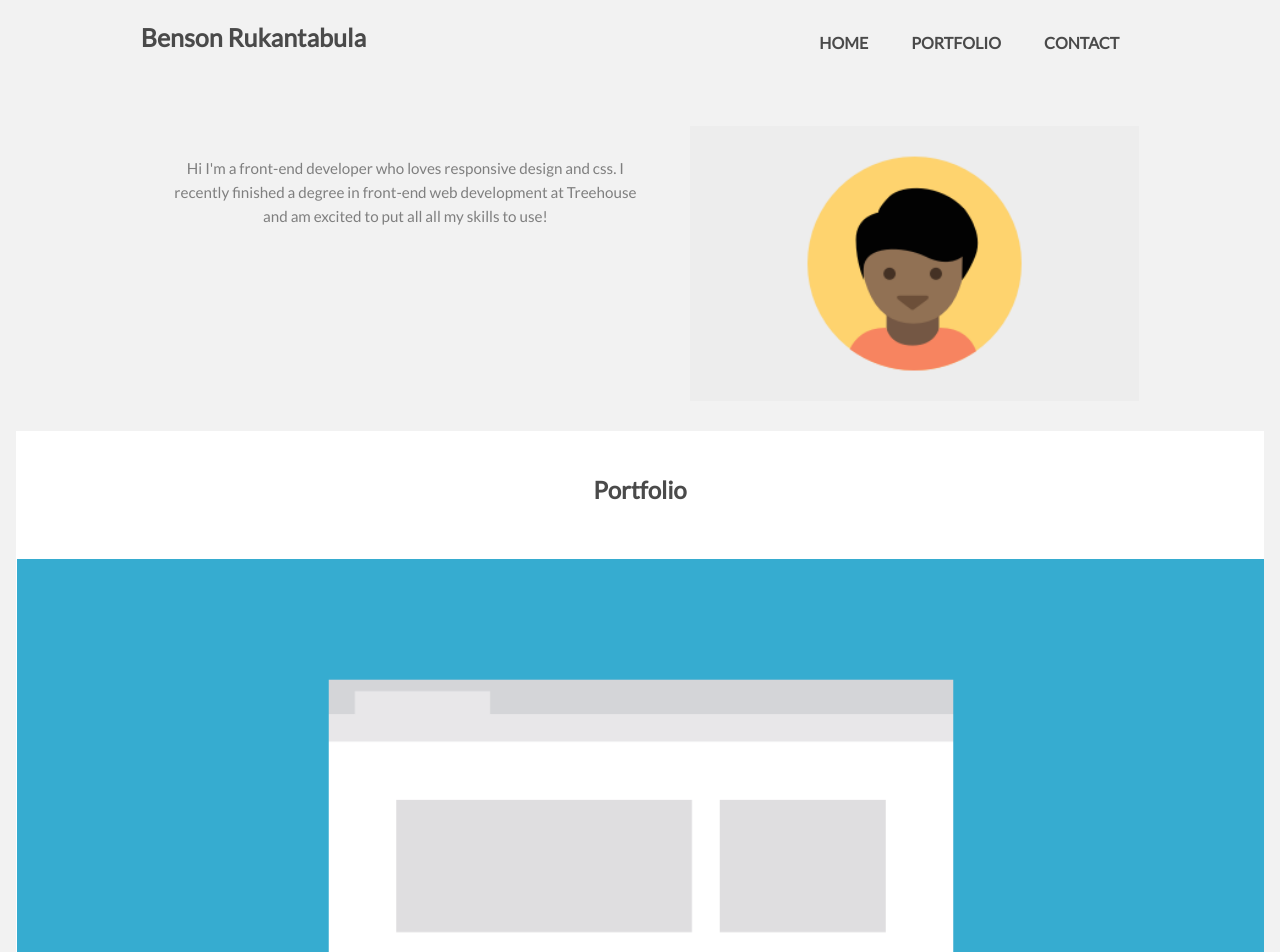
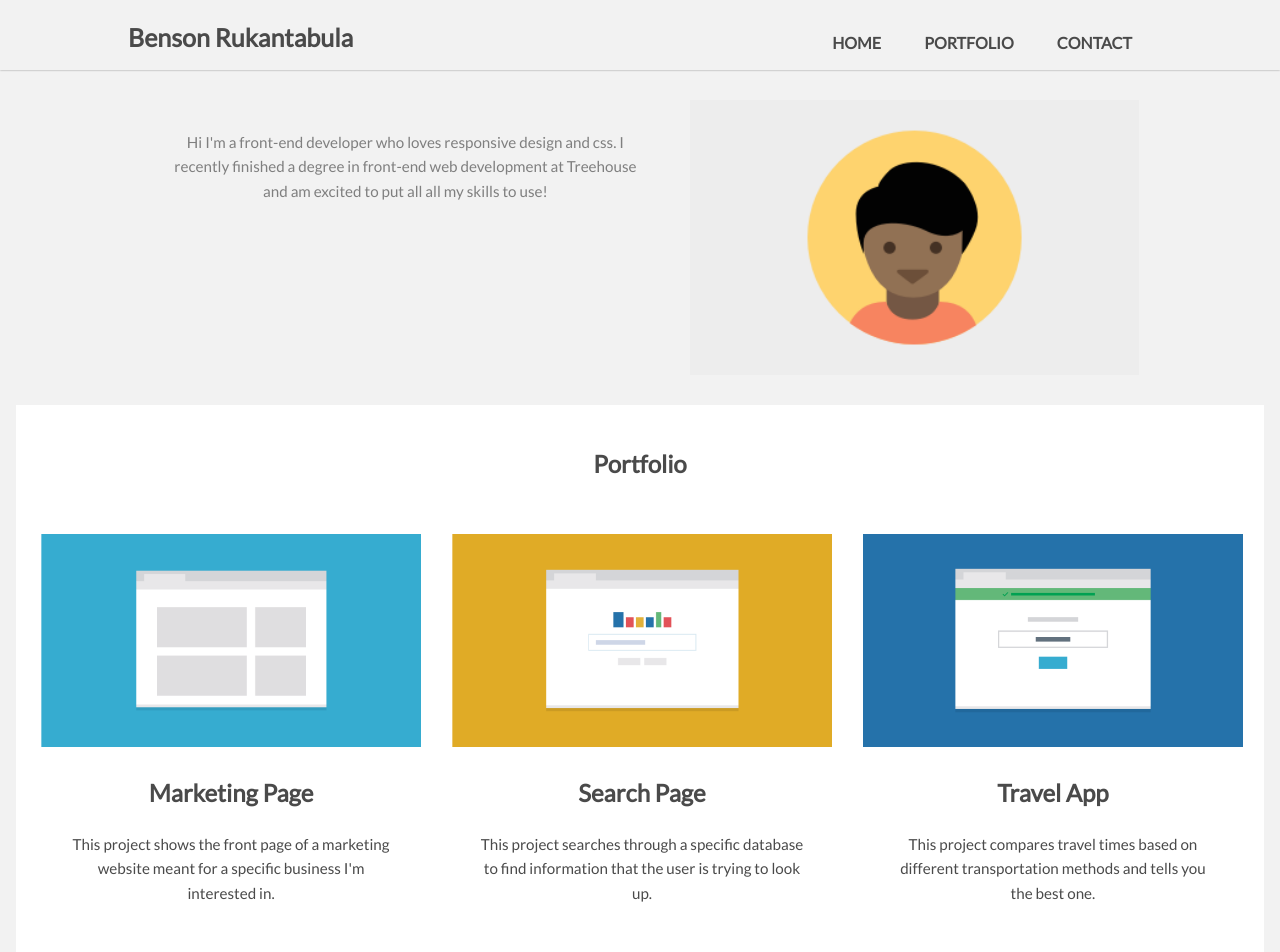
Before and after one commit to rukantabula/responsive_layout_v3, a plain HTML site: page index.html in a window 1280 px wide. Shown: the top 952 px of the page. Drawn offline with Linux system fonts and the light colour scheme.

Commit message:
media queries finalized

```diff
--- a/css/style.css
+++ b/css/style.css
@@ -135,6 +135,7 @@ img {
 
 @media (min-width: 769px) {
 
+
   .main-nav li,
   .main-nav a {
     display: inline;
@@ -151,11 +152,13 @@ img {
     float: right;
   }
 
-  .main-header,
+  .header-container,
   .intro {
     max-width: 80%;
     margin: 0 auto;
+
   }
+
 
 .description {
   margin: 30px 30px;
@@ -180,6 +183,15 @@ img {
   float: left;
 }
 
+.col {
+  display: inline-block;
+  width: 50%;
+  margin-right: -4px;
+  vertical-align: top;
+  padding-left: 1em;
+  padding-right: 1em;
+}
+
 
   .clearfix::after {
     content: " ";
@@ -189,6 +201,10 @@ img {
 }
 
 @media (min-width: 1025px) {
+  .wrapper {
+    margin-top: 70px;
+  }
+
   .name,
   .main-nav li,
   .main-nav a {
@@ -203,9 +219,30 @@ img {
     float: right;
   }
 
+  .main-header {
+    position: fixed;
+    background: #f2f2f2;
+    box-shadow: 0 .3px 2px rgba(0,0,0,.4);
+    width: 100%;
+    height: 70px;
+    top: 0;
+    z-index: 1000;
+  }
+
   .profile-image {
     width: 50%;
   }
+
+
+  .col {
+    display: inline-block;
+    width: 33%;
+    margin-right: -4px;
+    vertical-align: top;
+    padding-left: 1em;
+    padding-right: 1em;
+  }
+
 
   .clearfix::after {
     content: " ";
--- a/index.html
+++ b/index.html
@@ -9,16 +9,19 @@
   </head>
   <body>
 
-    <div class="wrapper">
-      <header class="main-header clearfix">
+
+      <header class="main-header">
+        <div class="header-container  clearfix">
         <h1 class="name"><a href="#">Benson Rukantabula</a></h1>
         <ul class="main-nav">
           <li><a href="#index.html">Home</a></li>
           <li><a href="#portfolio-section">Portfolio</a></li>
           <li><a href="#contact-section">Contact</a></li>
         </ul>
+        </div>
       </header><!--/.main-header-->
 
+<div class="wrapper">
       <div class="intro clearfix">
         <img class="profile-image" src="images/responsive-layout-profile.png"
           alt="Profile Image">
@@ -31,7 +34,7 @@
       <div id="portfolio-section" class="main-content">
         <h2>Portfolio</h2>
 
-        <div class="portfolio">
+        <div class="portfolio col">
           <img class="portfolio-image" src="images/portfolio-1.png"
             alt="Portfolio 1 Image">
           <h2 class="portfolio-title">Marketing Page</h2>
@@ -39,7 +42,7 @@
             a marketing website meant for a specific business I'm interested in.</p>
         </div>
 
-        <div class="portfolio">
+        <div class="portfolio col">
           <img class="portfolio-image" src="images/portfolio-2.png"
             alt="Portfolio 2 Image">
           <h2 class="portfolio-title">Search Page</h2>
@@ -48,7 +51,7 @@
             look up.</p>
         </div>
 
-        <div class="portfolio">
+        <div class="portfolio col">
           <img class="portfolio-image" src="images/portfolio-3.png"
             alt="Portfolio 3 Image">
           <h2 class="portfolio-title">Travel App</h2>
@@ -57,7 +60,7 @@
             one.</p>
         </div>
 
-        <div class="portfolio">
+        <div class="portfolio col">
           <img class="portfolio-image" src="images/portfolio-4.png"
             alt="Portfolio 4 Image">
           <h2 class="portfolio-title">Map of Favourite Spots</h2>
@@ -66,14 +69,14 @@
             walking tour.</p>
         </div>
 
-        <div class="portfolio">
+        <div class="portfolio col">
           <img class="portfolio-image" src="images/portfolio-5.png"
             alt="Portfolio 5 Image">
           <h2 class="portfolio-title">Photo Gallery</h2>
           <p class="portfolio-description">This project shows pictures.</p>
         </div>
 
-        <div class="portfolio">
+        <div class="portfolio col">
           <img class="portfolio-image" src="images/portfolio-6.png"
             alt="Portfolio 6 Image">
           <h2 class="portfolio-title">Calculator</h2>
```
